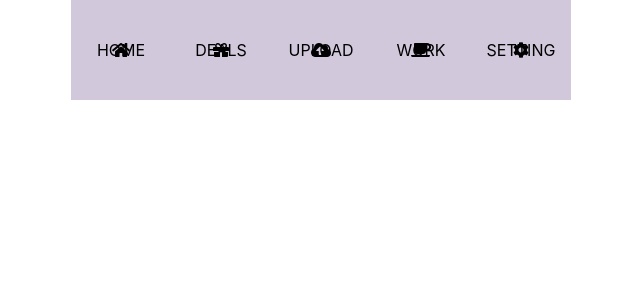
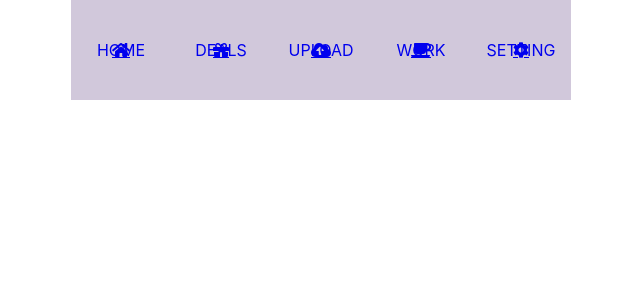
Before and after one commit to sttinh99/props, a React (Create React App) app: page / in a window 1280 px wide. Shown: the top 300 px of the page, without its empty margins (319-959 px from the left). Built offline with nearby package versions, Linux system fonts and the light colour scheme.

Commit message:
renderList

```diff
--- a/src/App.css
+++ b/src/App.css
@@ -1,9 +1,8 @@
 .App {
   width: 500px;
   margin: auto;
-}
-.App .Menu{
-  width: 100%;
+  display: flex;
+  justify-content: space-evenly;
 }
 /*
 .App-logo {
--- a/src/App.js
+++ b/src/App.js
@@ -1,35 +1,26 @@
-import React from 'react';
+import React, { Component } from 'react'
 import './App.css';
 import Menu from './components/Menu'
 
-function App() {
-  return (
-    <div className="App">
-      <div className="Menu">
-          <Menu items={[
+class App extends Component {
+  constructor(){
+    super();
+    this.items=[
       {icon:"fas fa-home" ,title:"HOME"},
       {icon:"fas fa-gift" ,title:"DEALS"},
       {icon:"fas fa-cloud-upload-alt" ,title:"UPLOAD"},
       {icon:"fas fa-coffee", title:"WORK"},
       {icon:"fas fa-cog" ,title:"SETTING"}
-          ]}/>
-      </div>
-      {/* <header className="App-header">
-        <img src={logo} className="App-logo" alt="logo" />
-        <p>
-          Edit <code>src/App.js</code> and save to reload.
-        </p>
-        <a
-          className="App-link"
-          href="https://reactjs.org"
-          target="_blank"
-          rel="noopener noreferrer"
-        >
-          Learn React
-        </a>
-      </header> */}
+    ]
+  }
+  render(){
+    return (
+      <div className="App">
+        {
+          this.items.map((x,i)=> <Menu icon={x.icon} key={i} title={x.title}  />)
+        }
       </div>
     );
   }
-
+}
 export default App;
--- a/src/components/Menu.js
+++ b/src/components/Menu.js
@@ -2,20 +2,32 @@ import React, { Component } from 'react'
 import './menu.css'
 
 class Menu extends Component{
+    constructor(){
+        super();
+        this.Items = [
+            {icon:"fas fa-home" ,title:"HOME"},
+            {icon:"fas fa-gift" ,title:"DEALS"},
+            {icon:"fas fa-cloud-upload-alt" ,title:"UPLOAD"},
+            {icon:"fas fa-coffee", title:"WORK"},
+            {icon:"fas fa-cog" ,title:"SETTING"}
+          ]
+    }
     render()
     {
-        const items = this.props.items;
-        const lists = items.map(x=>{
-            console.log(x);
-            return  (
+        return(
+        <a href="https://facebook.com" className='block'>{
+            // this.props.items.map(x=>
+            //     <div className="block-item">
+            //         <li className={x.icon}></li>
+            //         <p>{x.title}</p>
+            //     </div>)
+            // }
                 <div className="block-item">
-                    <li className={x.icon}></li>
-                    <p>{x.title}</p>
+                    <li className={this.props.icon}></li>
+                    <p>{this.props.title}</p>
                 </div>
-            )
-        })
-        return(
-        <a href className='block'>{lists}</a>
+        }
+        </a>
         );
     }
 }
--- a/src/components/menu.css
+++ b/src/components/menu.css
@@ -1,5 +1,5 @@
 .block{
-    width: 100%;
+    width: 20%;
     display: flex;
     justify-content: space-evenly;
 }
@@ -10,7 +10,7 @@
     height: 100px;
     justify-content: center;
     align-items: center;
-    width: 20%;
+    width: 100%;
     position: relative;
 }
 .block p,i{
```
Lines whose indentation alone changed are shown as unchanged.
